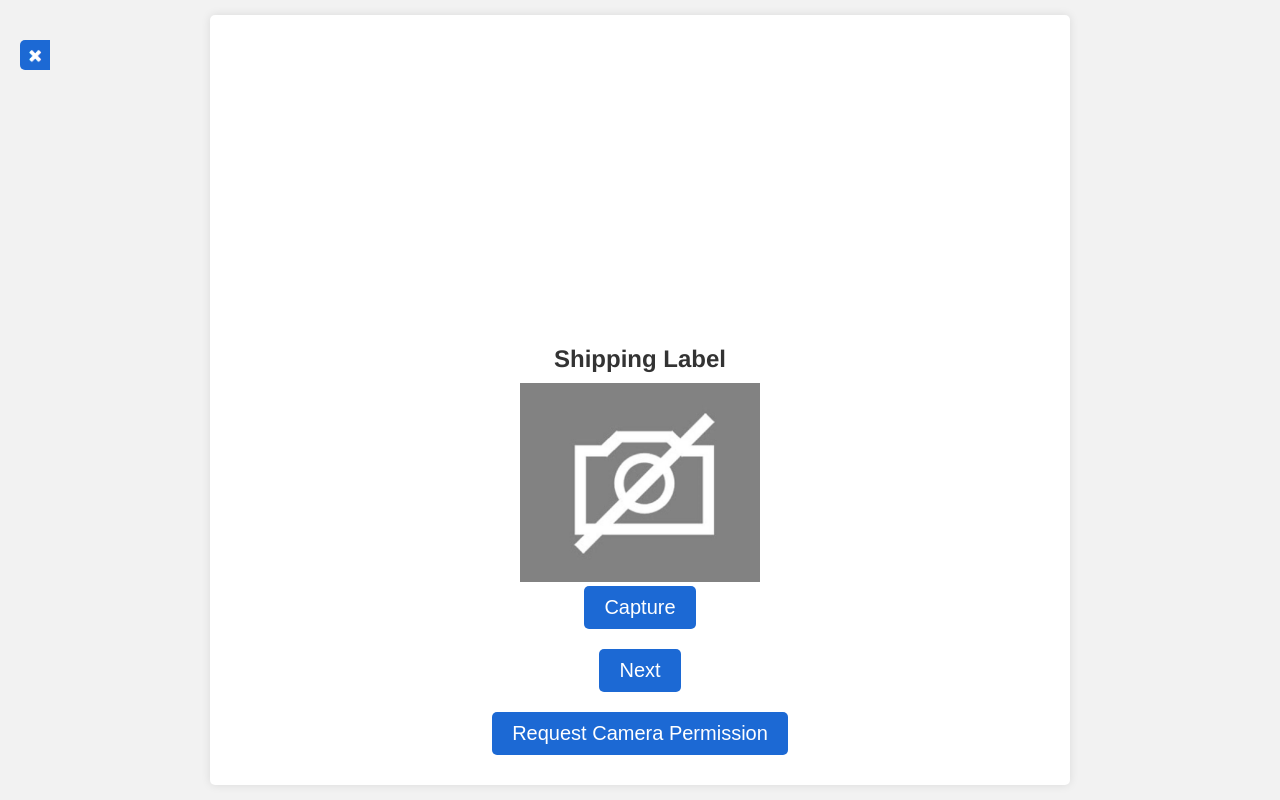
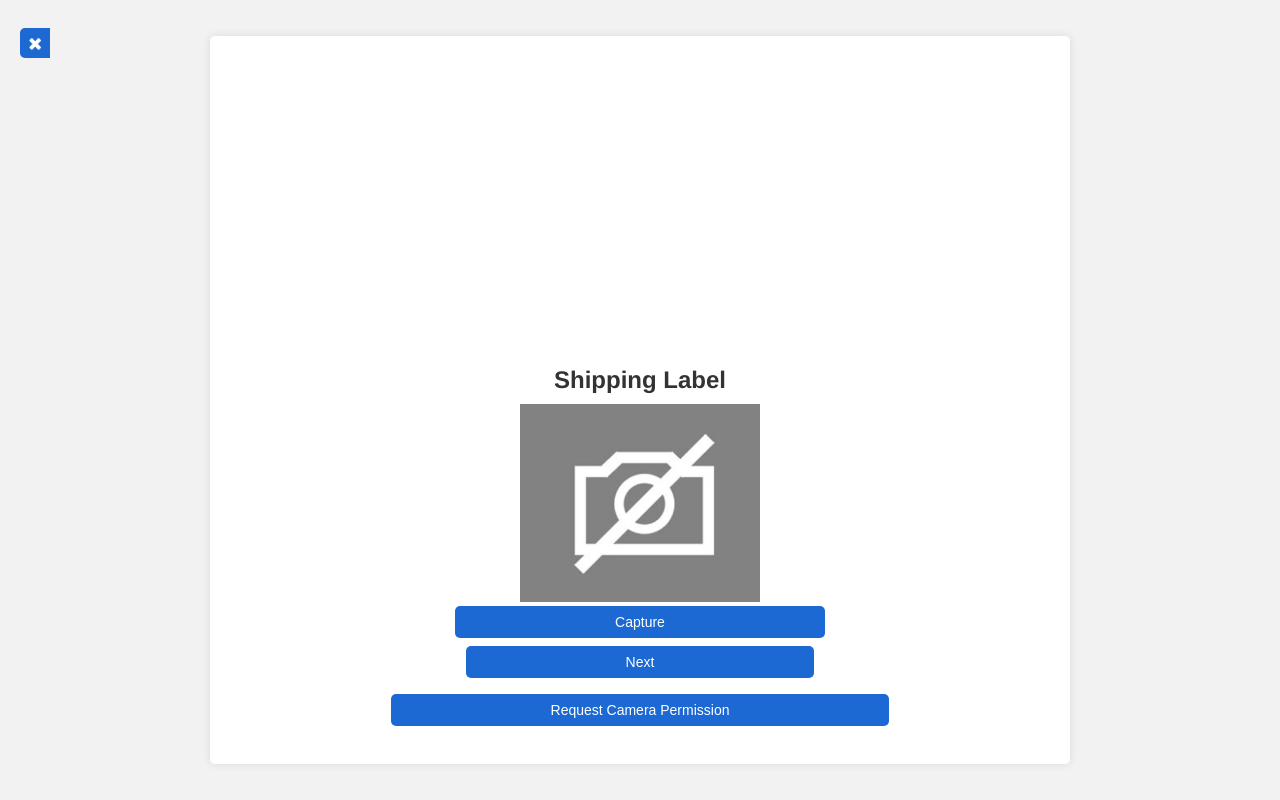
Before and after one commit to AleksM03/InnoHub2024, a Flask app: page /label1 in a window 1280 px wide. Run offline with Flask 3, Linux system fonts and the light colour scheme.

Commit message:
smaller buttons

```diff
--- a/templates/label1.html
+++ b/templates/label1.html
@@ -81,18 +81,15 @@
 
         button {
             background-color: #1c69d4;
-            /* BMW Blue */
             color: #fff;
-            /* Weißer Text */
-            font-size: 20px;
-            /* Mittelgroße Schrift */
-            padding: 10px 20px;
+            font-size: 14px;
+            padding: 8px 160px;
             border: none;
             border-radius: 5px;
             /* Abgerundete Ecken */
             cursor: pointer;
-            margin-top: 20px;
-            /* Abstand nach oben */
+            margin-top: 8px;
+            margin-bottom: 8px;
         }
 
         /* Stile für den Cancel Button */
@@ -110,6 +107,7 @@
             background-repeat: no-repeat;
             cursor: pointer;
             border: none;
+            border-radius: 5px;
         }
     </style>
 </head>
```
Also changed, not shown: templates/label2.html (+5 -7 lines).
